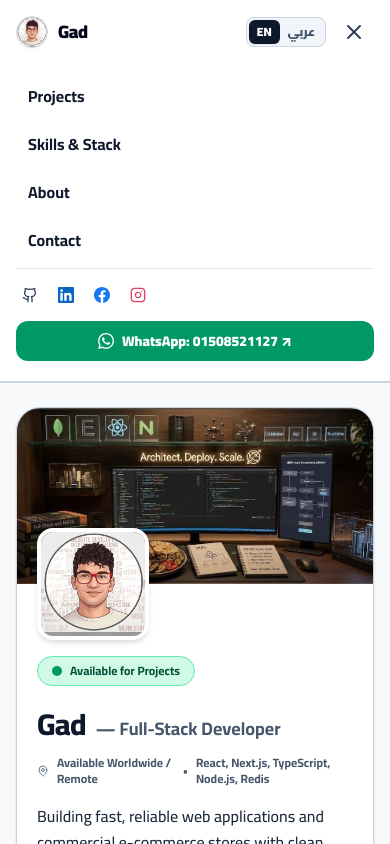
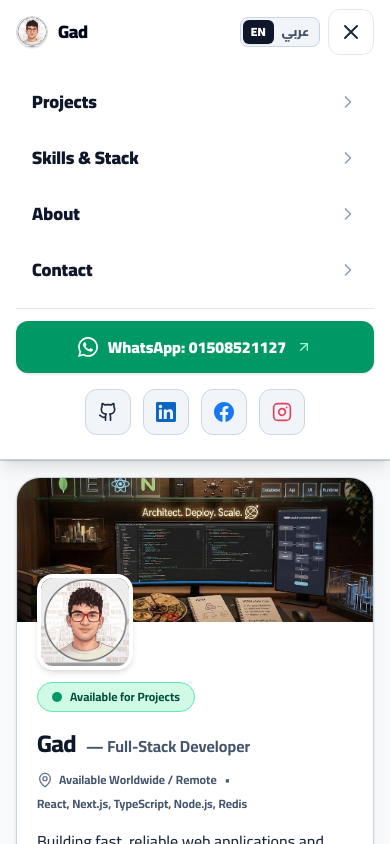
Before and after one commit to Gad-Developer/portfolio, a React (Vite) app: page / in a window 390 px wide. Both pictures are taken after a click on the button "Toggle navigation menu". Shown: the top 844 px of the page. Built offline with nearby package versions, Linux system fonts and the light colour scheme.

Commit message:
style: enlarge desktop navlinks and optimize mobile layout, drawer, and action buttons

```diff
--- a/src/components/Hero.tsx
+++ b/src/components/Hero.tsx
@@ -16,12 +16,12 @@ export const Hero = () => {
     : `${import.meta.env.BASE_URL}/`;
 
   return (
-    <section className="pt-6 pb-10 sm:pt-8 sm:pb-12">
+    <section className="pt-4 pb-8 sm:pt-8 sm:pb-12">
       <div className="max-w-5xl mx-auto px-4 sm:px-6">
         {/* Profile Card Container */}
         <div className="bg-white rounded-3xl border border-slate-300 shadow-sm overflow-hidden">
           {/* Cover Banner */}
-          <div className="relative h-44 sm:h-56 md:h-64 w-full bg-slate-200 overflow-hidden">
+          <div className="relative h-36 sm:h-56 md:h-64 w-full bg-slate-200 overflow-hidden">
             <img
               src={`${baseUrl}${profile.cover}`}
               alt="Profile Cover"
@@ -32,12 +32,12 @@ export const Hero = () => {
           {/* Card Body */}
           <div className="px-5 sm:px-8 pb-8 pt-0">
             {/* Avatar & Availability Row */}
-            <div className="flex flex-col sm:flex-row sm:items-end justify-between -mt-14 sm:-mt-16 mb-5 gap-4">
+            <div className="flex flex-col sm:flex-row sm:items-end justify-between -mt-12 sm:-mt-16 mb-4 sm:mb-5 gap-3 sm:gap-4">
               <div className="relative inline-block">
                 <img
                   src={`${baseUrl}${profile.avatar}`}
                   alt={profile.name}
-                  className="w-28 h-28 sm:w-32 sm:h-32 rounded-2xl object-cover border-4 border-white shadow-md bg-white"
+                  className="w-24 h-24 sm:w-32 sm:h-32 rounded-2xl object-cover border-4 border-white shadow-md bg-white"
                 />
               </div>
 
@@ -54,17 +54,19 @@ export const Hero = () => {
             {/* Identity & Typography */}
             <div className="space-y-3">
               <div className="flex flex-wrap items-baseline gap-2.5">
-                <h1 className="text-3xl sm:text-4xl font-extrabold text-slate-900 tracking-tight">
+                <h1 className="text-2xl sm:text-4xl font-extrabold text-slate-900 tracking-tight">
                   {t.name}
                 </h1>
-                <span className="text-slate-600 text-lg sm:text-xl font-bold">
+                <span className="text-slate-600 text-base sm:text-xl font-bold">
                   — {t.role}
                 </span>
               </div>
 
-              <div className="flex items-center gap-2 text-xs sm:text-sm text-slate-600 font-bold">
+              <div className="flex flex-wrap items-center gap-2 text-xs sm:text-sm text-slate-600 font-bold">
+                <div className="inline-flex items-center gap-1.5">
                   <MapPin className="w-4 h-4 text-slate-500" />
                   <span>{t.location}</span>
+                </div>
                 <span>•</span>
                 <span>{t.techLine}</span>
               </div>
@@ -77,27 +79,29 @@ export const Hero = () => {
                 {t.subBio}
               </p>
 
-              {/* Social Channels Row */}
+              {/* Social Channels Row: Responsive Flow on Mobile */}
               <div className="flex flex-wrap items-center gap-2.5 pt-3">
                 {profile.socials.whatsapp && (
                   <a
                     href={profile.socials.whatsapp}
                     target="_blank"
                     rel="noreferrer"
-                    className="inline-flex items-center gap-1.5 px-4 py-2 rounded-xl bg-emerald-600 hover:bg-emerald-700 text-white text-xs sm:text-sm font-black transition shadow-xs"
+                    className="w-full sm:w-auto inline-flex items-center justify-center gap-2 px-4 py-2.5 rounded-xl bg-emerald-600 hover:bg-emerald-700 text-white text-sm font-black transition shadow-xs"
                     title="Direct WhatsApp Chat"
                   >
-                    <WhatsAppIcon className="w-4 h-4" />
+                    <WhatsAppIcon className="w-4 h-4 text-white" />
                     <span>{t.whatsappLabel}: {profile.socials.whatsappDisplay}</span>
-                    <ArrowUpRight className="w-3.5 h-3.5 text-emerald-100" />
+                    <ArrowUpRight className="w-3.5 h-3.5 text-emerald-200" />
                   </a>
                 )}
+
+                <div className="flex flex-wrap items-center gap-2 w-full sm:w-auto">
                   {profile.socials.github && (
                     <a
                       href={profile.socials.github}
                       target="_blank"
                       rel="noreferrer"
-                    className="inline-flex items-center gap-2 px-4 py-2 rounded-xl bg-slate-100 hover:bg-slate-200 text-slate-900 text-xs sm:text-sm font-bold border border-slate-300 transition"
+                      className="flex-1 sm:flex-initial inline-flex items-center justify-center gap-1.5 px-3 py-2 rounded-xl bg-slate-100 hover:bg-slate-200 text-slate-900 text-xs sm:text-sm font-bold border border-slate-300 transition"
                     >
                       <GithubIcon className="w-4 h-4" />
                       <span>GitHub</span>
@@ -108,7 +112,7 @@ export const Hero = () => {
                       href={profile.socials.linkedin}
                       target="_blank"
                       rel="noreferrer"
-                    className="inline-flex items-center gap-2 px-4 py-2 rounded-xl bg-slate-100 hover:bg-slate-200 text-slate-900 text-xs sm:text-sm font-bold border border-slate-300 transition"
+                      className="flex-1 sm:flex-initial inline-flex items-center justify-center gap-1.5 px-3 py-2 rounded-xl bg-slate-100 hover:bg-slate-200 text-slate-900 text-xs sm:text-sm font-bold border border-slate-300 transition"
                     >
                       <LinkedInIcon className="w-4 h-4 text-[#0A66C2]" />
                       <span>LinkedIn</span>
@@ -119,7 +123,7 @@ export const Hero = () => {
                       href={profile.socials.facebook}
                       target="_blank"
                       rel="noreferrer"
-                    className="inline-flex items-center gap-2 px-4 py-2 rounded-xl bg-slate-100 hover:bg-slate-200 text-slate-900 text-xs sm:text-sm font-bold border border-slate-300 transition"
+                      className="flex-1 sm:flex-initial inline-flex items-center justify-center gap-1.5 px-3 py-2 rounded-xl bg-slate-100 hover:bg-slate-200 text-slate-900 text-xs sm:text-sm font-bold border border-slate-300 transition"
                     >
                       <FacebookIcon className="w-4 h-4 text-[#1877F2]" />
                       <span>Facebook</span>
@@ -130,16 +134,17 @@ export const Hero = () => {
                       href={profile.socials.instagram}
                       target="_blank"
                       rel="noreferrer"
-                    className="inline-flex items-center gap-2 px-4 py-2 rounded-xl bg-slate-100 hover:bg-slate-200 text-slate-900 text-xs sm:text-sm font-bold border border-slate-300 transition"
+                      className="flex-1 sm:flex-initial inline-flex items-center justify-center gap-1.5 px-3 py-2 rounded-xl bg-slate-100 hover:bg-slate-200 text-slate-900 text-xs sm:text-sm font-bold border border-slate-300 transition"
                     >
                       <InstagramIcon className="w-4 h-4 text-[#E4405F]" />
                       <span>Instagram</span>
                     </a>
                   )}
+                </div>
 
                 <a
                   href="#projects"
-                  className="inline-flex items-center gap-1.5 px-4 py-2 rounded-xl bg-slate-900 hover:bg-slate-800 text-white text-xs sm:text-sm font-bold ms-auto transition shadow-xs"
+                  className="w-full sm:w-auto inline-flex items-center justify-center gap-1.5 px-4 py-2.5 rounded-xl bg-slate-900 hover:bg-slate-800 text-white text-xs sm:text-sm font-bold sm:ms-auto transition shadow-xs"
                 >
                   <span>{t.viewProjects}</span>
                   <ArrowDown className="w-3.5 h-3.5" />
@@ -148,7 +153,7 @@ export const Hero = () => {
             </div>
 
             {/* Quick Competency Badges Bar */}
-            <div className="grid grid-cols-2 sm:grid-cols-4 gap-3 pt-6 mt-6 border-t border-slate-200">
+            <div className="grid grid-cols-2 sm:grid-cols-4 gap-2.5 sm:gap-3 pt-6 mt-6 border-t border-slate-200">
               {t.stats.map((stat, idx) => (
                 <div key={idx} className="p-3 rounded-xl bg-slate-100 border border-slate-300">
                   <div className="text-slate-900 font-extrabold text-sm sm:text-base">
--- a/src/components/Navbar.tsx
+++ b/src/components/Navbar.tsx
@@ -1,5 +1,5 @@
 import { useState } from 'react';
-import { Menu, X, ArrowUpRight } from 'lucide-react';
+import { Menu, X, ArrowUpRight, ChevronRight } from 'lucide-react';
 import { GithubIcon, LinkedInIcon, FacebookIcon, InstagramIcon, WhatsAppIcon } from './icons/SocialIcons';
 import { LanguageToggle } from './LanguageToggle';
 import { useLanguage } from '../context/LanguageContext';
@@ -11,69 +11,75 @@ const profile: Profile = profileData as Profile;
 
 export const Navbar = () => {
   const [mobileMenuOpen, setMobileMenuOpen] = useState(false);
-  const { language } = useLanguage();
+  const { language, isRTL } = useLanguage();
   const t = translations[language].nav;
 
   const baseUrl = import.meta.env.BASE_URL.endsWith('/')
     ? import.meta.env.BASE_URL
     : `${import.meta.env.BASE_URL}/`;
 
+  const navLinks = [
+    { href: '#projects', label: t.projects },
+    { href: '#skills', label: t.skills },
+    { href: '#about', label: t.about },
+    { href: '#contact', label: t.contact },
+  ];
+
   return (
     <header className="sticky top-0 z-40 w-full border-b border-slate-300 bg-white/95 backdrop-blur-md">
       <div className="max-w-5xl mx-auto px-4 sm:px-6">
         <div className="flex items-center justify-between h-16">
           {/* Brand */}
-          <a href="#" className="flex items-center gap-2.5 group">
+          <a href="#" className="flex items-center gap-2.5 group shrink-0">
             <img
               src={`${baseUrl}${profile.avatar}`}
               alt={profile.name}
               className="w-8 h-8 rounded-full object-cover border border-slate-300 shadow-2xs"
             />
-            <span className="font-black text-lg tracking-tight text-slate-950 group-hover:text-slate-700 transition">
+            <span className="font-black text-lg sm:text-xl tracking-tight text-slate-950 group-hover:text-slate-700 transition">
               {profile.name}
             </span>
           </a>
 
-          {/* Desktop Nav Links */}
-          <nav className="hidden md:flex items-center gap-1.5 lg:gap-3 text-sm font-bold text-slate-700">
-            <a href="#projects" className="px-3 py-1.5 rounded-lg hover:text-slate-950 hover:bg-slate-100 transition">
-              {t.projects}
+          {/* Desktop Nav Links: Large, Bold, High Contrast */}
+          <nav className="hidden md:flex items-center gap-2 lg:gap-4 text-base lg:text-lg font-black text-slate-800">
+            {navLinks.map((link) => (
+              <a
+                key={link.href}
+                href={link.href}
+                className="px-3.5 py-1.5 rounded-xl hover:text-slate-950 hover:bg-slate-100 transition"
+              >
+                {link.label}
               </a>
-            <a href="#skills" className="px-3 py-1.5 rounded-lg hover:text-slate-950 hover:bg-slate-100 transition">
-              {t.skills}
-            </a>
-            <a href="#about" className="px-3 py-1.5 rounded-lg hover:text-slate-950 hover:bg-slate-100 transition">
-              {t.about}
-            </a>
-            <a href="#contact" className="px-3 py-1.5 rounded-lg hover:text-slate-950 hover:bg-slate-100 transition">
-              {t.contact}
-            </a>
+            ))}
           </nav>
 
           {/* Desktop Right Actions: Language Toggle & Compact WhatsApp CTA */}
-          <div className="hidden sm:flex items-center gap-2.5">
+          <div className="hidden md:flex items-center gap-3 shrink-0">
             <LanguageToggle />
 
             <a
               href={profile.socials.whatsapp}
               target="_blank"
               rel="noreferrer"
-              className="inline-flex items-center gap-1.5 px-3 py-1.5 rounded-xl bg-emerald-600 hover:bg-emerald-700 text-white font-black text-xs sm:text-sm transition shadow-2xs"
+              className="inline-flex items-center gap-1.5 px-4 py-2 rounded-xl bg-emerald-600 hover:bg-emerald-700 text-white font-black text-sm transition shadow-2xs"
               title={`WhatsApp: ${profile.socials.whatsappDisplay}`}
             >
               <WhatsAppIcon className="w-4 h-4 text-white" />
               <span>{t.whatsapp}</span>
-              <ArrowUpRight className="w-3 h-3 text-emerald-200" />
+              <ArrowUpRight className="w-3.5 h-3.5 text-emerald-200" />
             </a>
           </div>
 
-          {/* Mobile Right: Language Toggle & Hamburger */}
-          <div className="flex sm:hidden items-center gap-2">
+          {/* Mobile Right Controls: Language Toggle & Touch-Friendly Hamburger */}
+          <div className="flex md:hidden items-center gap-2">
             <LanguageToggle />
             <button
+              type="button"
               onClick={() => setMobileMenuOpen(!mobileMenuOpen)}
-              className="p-2 rounded-lg text-slate-700 hover:text-slate-950 hover:bg-slate-100 cursor-pointer"
-              aria-label="Toggle menu"
+              className="p-2.5 rounded-xl text-slate-800 hover:text-slate-950 hover:bg-slate-100 border border-slate-200 cursor-pointer transition"
+              aria-label="Toggle navigation menu"
+              aria-expanded={mobileMenuOpen}
             >
               {mobileMenuOpen ? <X className="w-6 h-6" /> : <Menu className="w-6 h-6" />}
             </button>
@@ -81,51 +87,49 @@ export const Navbar = () => {
         </div>
       </div>
 
-      {/* Mobile Menu Dropdown */}
+      {/* Mobile Menu Dropdown: High-Quality Full Drawer */}
       {mobileMenuOpen && (
-        <div className="md:hidden border-b border-slate-300 bg-white px-4 pt-3 pb-5 space-y-2">
+        <div className="md:hidden border-b border-slate-300 bg-white/98 backdrop-blur-md px-4 pt-3 pb-6 space-y-3 shadow-lg animate-in slide-in-from-top-2 duration-150">
+          <div className="space-y-1">
+            {navLinks.map((link) => (
               <a
-            href="#projects"
+                key={link.href}
+                href={link.href}
                 onClick={() => setMobileMenuOpen(false)}
-            className="block px-3 py-2 rounded-lg text-base font-bold text-slate-900 hover:bg-slate-100"
+                className="flex items-center justify-between px-4 py-3 rounded-xl text-lg font-black text-slate-900 hover:bg-slate-100 active:bg-slate-200 transition"
               >
-            {t.projects}
+                <span>{link.label}</span>
+                <ChevronRight
+                  className={`w-5 h-5 text-slate-400 ${isRTL ? 'rotate-180' : ''}`}
+                />
               </a>
+            ))}
+          </div>
+
+          {/* Mobile WhatsApp CTA Button */}
+          <div className="pt-3 border-t border-slate-200 flex flex-col gap-3">
             <a
-            href="#skills"
-            onClick={() => setMobileMenuOpen(false)}
-            className="block px-3 py-2 rounded-lg text-base font-bold text-slate-900 hover:bg-slate-100"
+              href={profile.socials.whatsapp}
+              target="_blank"
+              rel="noreferrer"
+              className="w-full inline-flex items-center justify-center gap-2.5 px-5 py-3.5 rounded-xl bg-emerald-600 hover:bg-emerald-700 text-white font-black text-base shadow-sm transition"
             >
-            {t.skills}
-          </a>
-          <a
-            href="#about"
-            onClick={() => setMobileMenuOpen(false)}
-            className="block px-3 py-2 rounded-lg text-base font-bold text-slate-900 hover:bg-slate-100"
-          >
-            {t.about}
-          </a>
-          <a
-            href="#contact"
-            onClick={() => setMobileMenuOpen(false)}
-            className="block px-3 py-2 rounded-lg text-base font-bold text-slate-900 hover:bg-slate-100"
-          >
-            {t.contact}
+              <WhatsAppIcon className="w-5 h-5 text-white" />
+              <span>{t.whatsapp}: {profile.socials.whatsappDisplay}</span>
+              <ArrowUpRight className="w-4 h-4 text-emerald-200" />
             </a>
 
-          <div className="pt-3 border-t border-slate-200 flex flex-col gap-3">
-            {/* Socials inside mobile drawer */}
-            <div className="flex items-center justify-between">
-              <div className="flex items-center gap-2">
+            {/* Social Channels Row inside Mobile Drawer */}
+            <div className="flex items-center justify-center gap-3 pt-1">
               {profile.socials.github && (
                 <a
                   href={profile.socials.github}
                   target="_blank"
                   rel="noreferrer"
-                    className="text-slate-700 hover:text-slate-950 p-1.5"
+                  className="p-3 rounded-xl bg-slate-100 text-slate-800 hover:text-slate-950 hover:bg-slate-200 border border-slate-300 transition"
                   title="GitHub"
                 >
-                    <GithubIcon className="w-4 h-4" />
+                  <GithubIcon className="w-5 h-5" />
                 </a>
               )}
               {profile.socials.linkedin && (
@@ -133,10 +137,10 @@ export const Navbar = () => {
                   href={profile.socials.linkedin}
                   target="_blank"
                   rel="noreferrer"
-                    className="text-slate-700 hover:text-slate-950 p-1.5"
+                  className="p-3 rounded-xl bg-slate-100 text-slate-800 hover:text-slate-950 hover:bg-slate-200 border border-slate-300 transition"
                   title="LinkedIn"
                 >
-                    <LinkedInIcon className="w-4 h-4 text-[#0A66C2]" />
+                  <LinkedInIcon className="w-5 h-5 text-[#0A66C2]" />
                 </a>
               )}
               {profile.socials.facebook && (
@@ -144,10 +148,10 @@ export const Navbar = () => {
                   href={profile.socials.facebook}
                   target="_blank"
                   rel="noreferrer"
-                    className="text-slate-700 hover:text-slate-950 p-1.5"
+                  className="p-3 rounded-xl bg-slate-100 text-slate-800 hover:text-slate-950 hover:bg-slate-200 border border-slate-300 transition"
                   title="Facebook"
                 >
-                    <FacebookIcon className="w-4 h-4 text-[#1877F2]" />
+                  <FacebookIcon className="w-5 h-5 text-[#1877F2]" />
                 </a>
               )}
               {profile.socials.instagram && (
@@ -155,24 +159,13 @@ export const Navbar = () => {
                   href={profile.socials.instagram}
                   target="_blank"
                   rel="noreferrer"
-                    className="text-slate-700 hover:text-slate-950 p-1.5"
+                  className="p-3 rounded-xl bg-slate-100 text-slate-800 hover:text-slate-950 hover:bg-slate-200 border border-slate-300 transition"
                   title="Instagram"
                 >
-                    <InstagramIcon className="w-4 h-4 text-[#E4405F]" />
+                  <InstagramIcon className="w-5 h-5 text-[#E4405F]" />
                 </a>
               )}
             </div>
-            </div>
-
-            <a
-              href={profile.socials.whatsapp}
-              target="_blank"
-              rel="noreferrer"
-              className="inline-flex items-center justify-center gap-2 px-4 py-2.5 rounded-xl bg-emerald-600 hover:bg-emerald-700 text-white font-black text-sm transition"
-            >
-              <WhatsAppIcon className="w-4 h-4" />
-              <span>{t.whatsapp}: {profile.socials.whatsappDisplay} ↗</span>
-            </a>
           </div>
         </div>
       )}
```
Also changed, not shown: src/components/ProjectCard.tsx (+5 -5 lines). Lines whose indentation alone changed are shown as unchanged.
